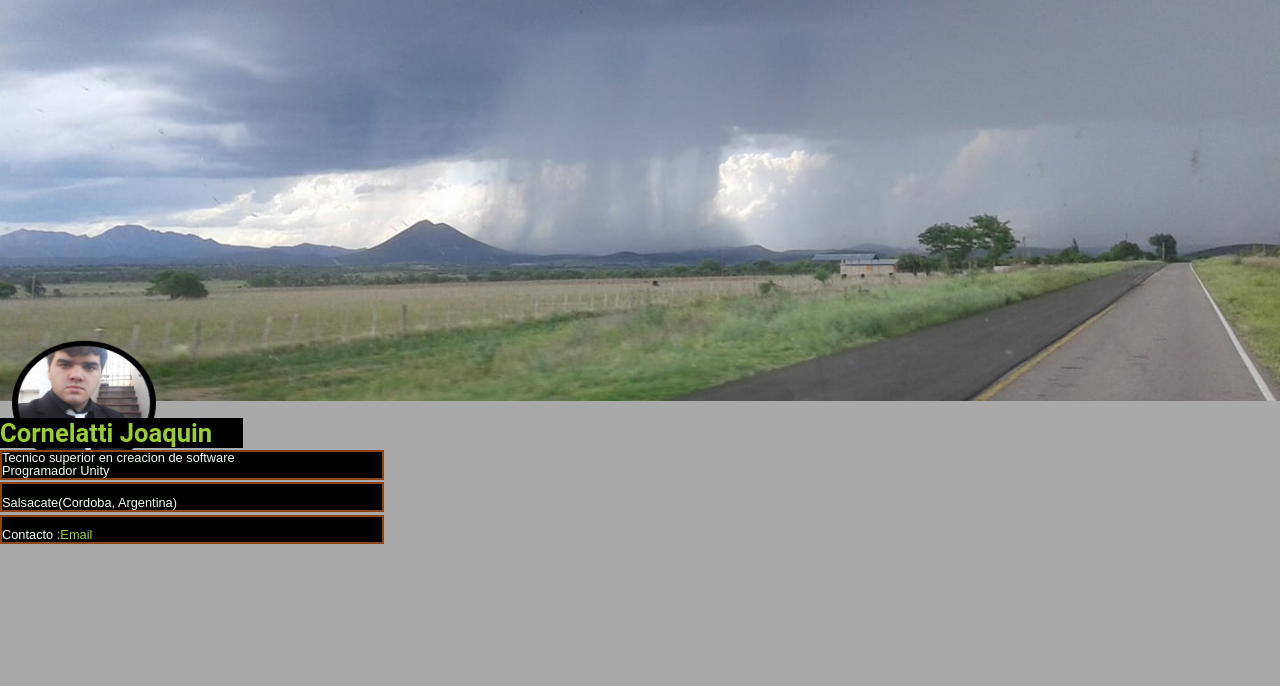
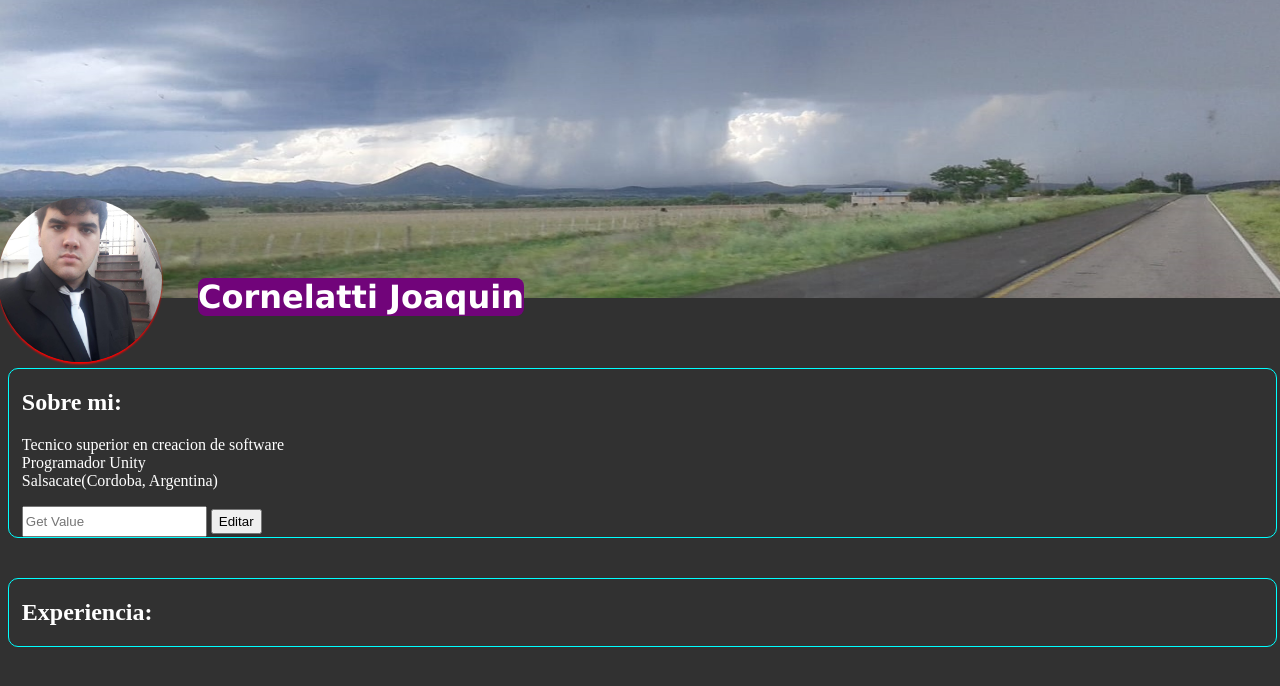
Before and after one commit to Darkjoa/Perfil, a plain HTML site: page index.html in a window 1280 px wide. Drawn offline with Linux system fonts and the light colour scheme.

Commit message:
Tercer Commit

```diff
--- a/index.html
+++ b/index.html
@@ -1,26 +1,33 @@
 <!DOCTYPE html>
+<html lang="en">
 <head>
-
+    <meta charset="UTF-8">
+    <meta name="viewport" content="width=device-width, initial-scale=1.0">
+    <meta http-equiv="X-UA-Compatible" content="ie=edge">
     <link rel="stylesheet" href="style.css">
-    <meta name="viewport" content="width=device-width, initial-scale=1.0">
-    <title>Document</title>
-    <div class="parent">
-        <img class="Portada" src="img/rain.jpg">
-        <img class="Perfil" src="img/perfilweb.png" alt="Cornelatti Joaquin">
-
-    </div>
+    <title>Cornelatti Joaquin</title>
 </head>
 <body>
-
-
-    <div class="parent">
-        <h2 class="Titulo"> Cornelatti Joaquin</h2>
-        <p class="Info">Tecnico superior en creacion de software <br>
-            Programador Unity
-        </p>
-        <p class="Info"> <br> Salsacate(Cordoba, Argentina)</p>
-        <p class="Info"><br> Contacto :<a class="Contacto" href="mailto:darkjoa.jc@gmail.com">Email</a></p>
-    </div>
-
+    <div class="row">
+            <div class="PerfilBase">
+                    <img id="Perfil" src="img/PerfilJoa.jpg" width="164" alt="Cornelatti Joaquin">
+                    <h1 class="Titulo"> Cornelatti Joaquin</h1>
+            </div>
+            <div class="ContenidoBox" id="Box1">
+                <h2>Sobre mi:</h2>
+                <p id="result">Tecnico superior en creacion de software <br> Programador Unity <br> Salsacate(Cordoba, Argentina)
+                </p>
+                <div>
+                    <input type="text" id="input-get" placeholder="Get Value">
+                    <button id="btn-get">Editar</button>
+                </div>
+            </div>
+            <div class="ContenidoBox" id="Box2">
+                <h2>
+                    Experiencia:
+                </h2>
+            </div>
+        </div>
+        <script src="main.js"></script>
 </body>
 </html>
--- /dev/null
+++ b/main.js
@@ -0,0 +1,11 @@
+let btnGet = document.querySelector('#btn-get');
+let btnSet = document.querySelector('#btn-set');
+let inputGet = document.querySelector('#input-get');
+let inputSet = document.querySelector('#input-set');
+let result = document.querySelector('#result');
+btnGet.addEventListener('click', () =>{
+    result.innerText = inputGet.value;
+});
+btnSet.addEventListener('click', () =>{
+    inputGet.value = inputSet.value;
+});
--- a/style.css
+++ b/style.css
@@ -1,84 +1,69 @@
-html{
-  background-color: darkgrey;
-  color:white;
-  font-family: roboto,sans-serif;
-}
-.Portada{
-    width: 100%;
-    height: 100%;
-    border:0vw;
-    top: 0vw;
-    left: 0vw;
-    position: relative;
-}
-.Perfil{
-  height: 13vw;
-  width: 15%;
-  top: 26vw;
-  left:0.1vw;
-  position: absolute;
-  margin:-1vw;
-}
-.parent {
-    position: relative;
-    top: 0;
-    left: 0;
-    margin:0 auto;
-  }
-p{
-    height: auto;
-
-    margin: 0 auto;
+.row {
+  height: 900px;
+  width: 100%;
 }
 body{
-    margin:0 auto;
+  width: 100%;
+  background-color: rgb(49, 49, 49);
+  position: absolute;
+
+}
+.PerfilBase{
+  height: 300px;
+  background-image: url(/img/rain.jpg);
+  margin: -10px;
+  background-size: 100% 100%;
+
+}
+#Perfil{
+  border-radius: 100%;
+  border: 100% solid #71047a;
+  box-shadow: 0 2px 2px red;
+  box-sizing: border-box;
+  margin-top: 200px;
+
+  position: absolute;
+
+}
+.ContenidoBox{
+  position:absolute;
+  border: 1px solid cyan;
+  padding: 0% 1% 0 1%;
+  border-radius: 10px;;
+  width: 97%;
+  color:white;
+
+}
+#Box1{
+  margin: 80px 0px 0px 0px;
+}
+#Box2{
+  margin: 290px 0px 0px 0px;
 }
 
+
 .Titulo{
-    text-align: center;
-    margin-top: 1vw;
-    font-size: 2vw;
-    margin-right: 81vw;
-    box-sizing: border-box;
-    text-align: left;
-    color:yellowgreen;
-    overflow:auto;
-    background-color: black;
-
+  position: absolute;
+  font-family: verdana, arial, helvetica;
+  margin-left: 200px;
+  margin-top: 280px;
+  Color: white;
+  background-color: #71047a;
+  border-radius: 8px;
 }
-
-.Contacto{
-    color:yellowgreen;
-    text-decoration:none;
+.btn-edit{
+  position: absolute;
+  height: 50px;
+  width: 50px;
+  margin-top:5px;
+  margin-left:94vw;
+  box-sizing: border-box;
 }
-.Info{
-    font-family:arial,arial;
-    border: saddlebrown solid 0.2vw;
-    margin-top: 0.2vw;
-    margin-right: 70vw;
-    background-color:black;
-
+.container{
+  display: flex;
+  justify-content:  space-evenly;
+  margin-top: 50px
 }
-  h1, h2, h3, h4, h5, h6{
-    height: auto;
-    max-width: 100%;
-    color: red;
-    overflow: hidden;
-  }
-  * {
-    margin:0;
-    padding:0;
-  }
-
-  h1 {
-    color: honeydew;
-    font-size: 10vw;
-    line-height: 10vw;
-    font-family: "Helvetica Neue";
-  }
-  p {
-    color: honeydew;
-    font-size: 1vw;
-    line-height: 1vw;
-    font-family: "Helvetica Neue-Thin", sans-serif;
-  }
+input, button {
+  height:25px;
+}
```
Also changed, not shown: img/PerfilJoa.jpg (added), img/btn-Edit.png (added), img/perfilweb.png (deleted).
